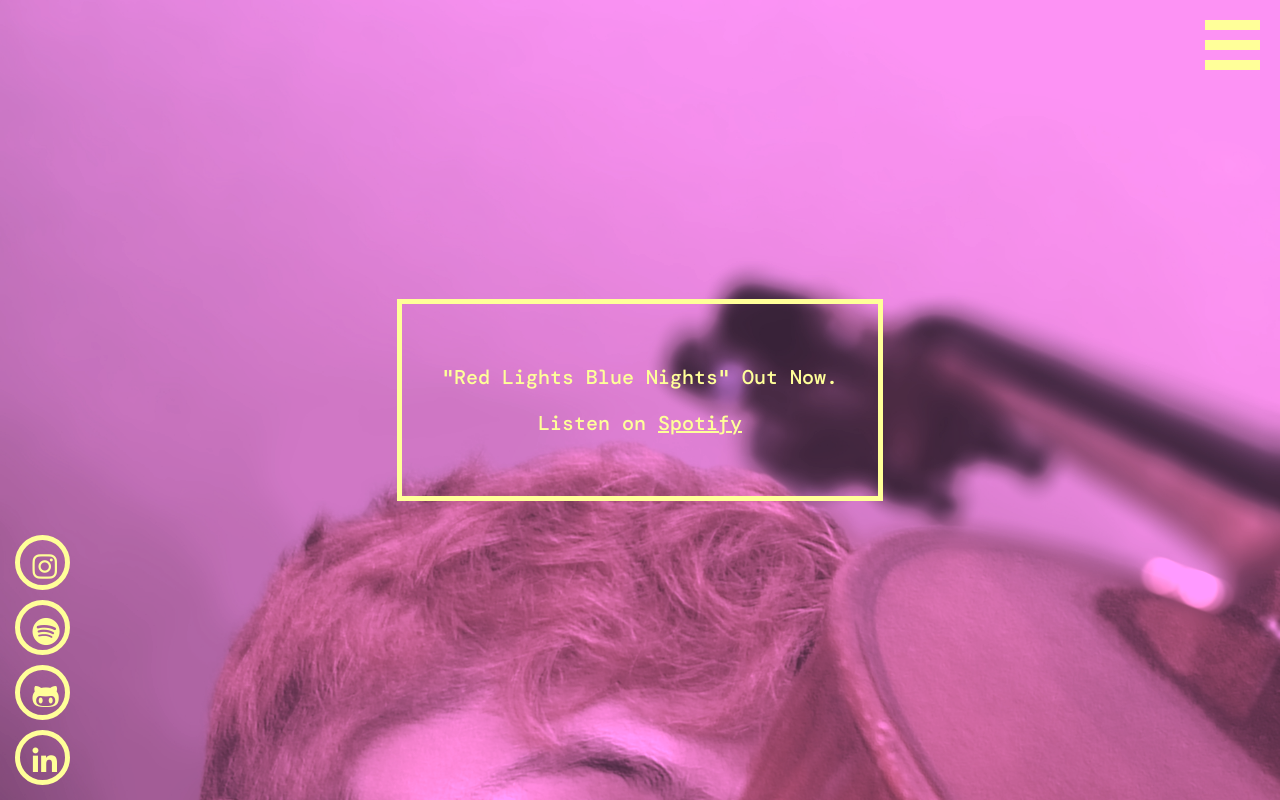
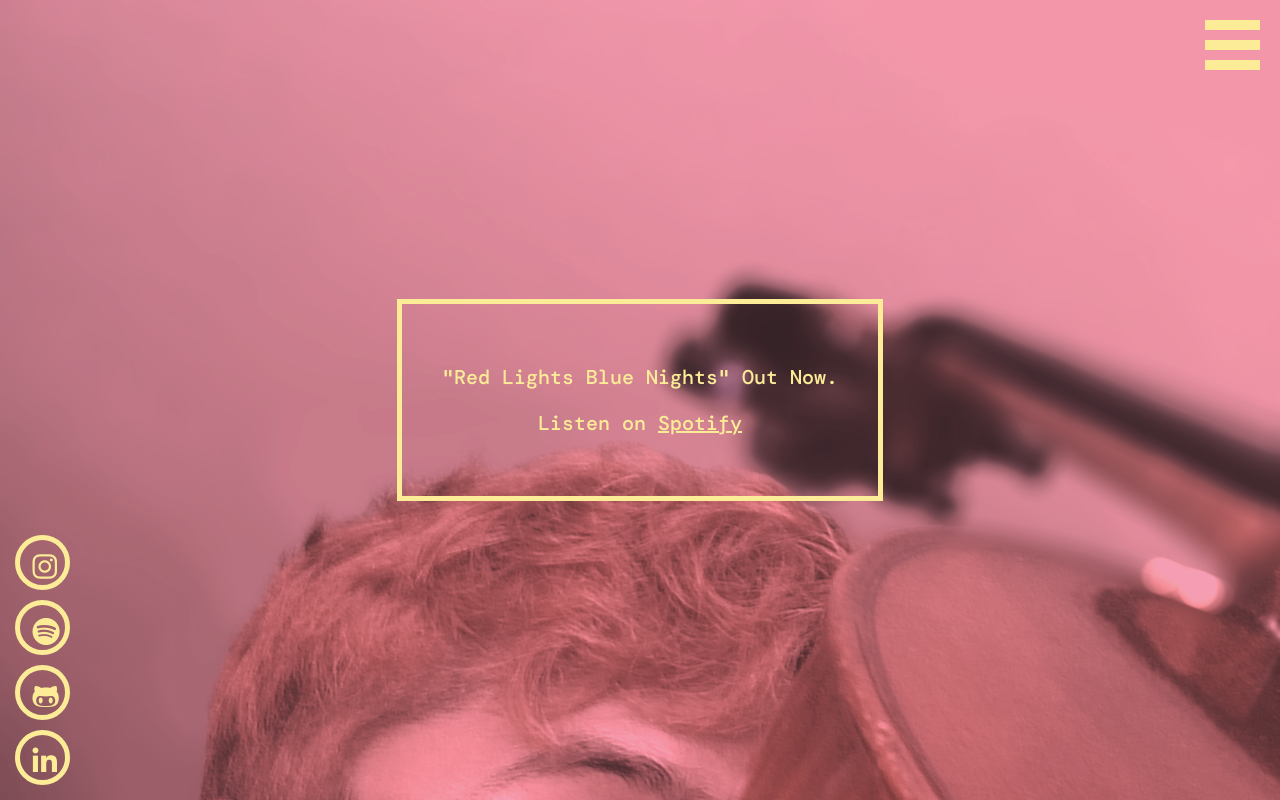
Before and after one commit to fronrich/Portfolio, a React (Create React App) app in the folder client/: page / in a window 1280 px wide. Built offline with nearby package versions, Linux system fonts and the light colour scheme.

Commit message:
modified color scheme to match mock up better

```diff
--- a/client/src/App.js
+++ b/client/src/App.js
@@ -5,6 +5,7 @@ import {BrowserRouter, Route, Switch} from 'react-router-dom';
 
 // import routes
 import Landing from "./routes/Landing";
+import Sound from "./routes/Sound";
 
 // universal stylings
 import './css/App.css';
@@ -13,6 +14,7 @@ import './css/components/containerTypes.css';
 import './css/components/social.css';
 import './css/components/menu.css';
 import './css/components/headline.css'
+import './css/components/gallery.css'
 
 
 
@@ -20,7 +22,26 @@ function App() {
   return (
     <BrowserRouter>
       <Switch>
-        <Route path="/" exact render={(props) => <Landing routeLocation={"root"} {...props} />} />
+        <Route
+          path="/"
+          exact
+          render={(props) =>
+            <Landing
+              routeLocation={"root"}
+              {...props}
+            />
+          }
+        />
+        <Route
+          path="/sound"
+          exact
+          render={(props) =>
+            <Sound
+              routeLocation={"sound"}
+              {...props}
+            />
+          }
+        />
       </Switch>
     </BrowserRouter>
   );
--- /dev/null
+++ b/client/src/components/gallery.js
@@ -0,0 +1,20 @@
+import React from 'react'
+
+/**
+ * Returns a container with important info
+ * @param {String Array} props props.item can be whatever the headline is
+ * @param {Number} props props.colorID must be theme compliant
+ */
+export default function gallery(props) {
+  return (
+    <div className={`Layer FlexLayer`}>
+      <div
+        className={
+          `Element Gallery FontMono Border_${props.colorID} Foreground_${props.colorID}`
+        }
+      >
+        {props.items}
+      </div>
+    </div>
+  )
+}
--- a/client/src/components/gui/menu/menuLinks.js
+++ b/client/src/components/gui/menu/menuLinks.js
@@ -17,9 +17,9 @@ function generateLinks() {
   let links = [];
 
   // push links to list
-  Object.keys(Links).map((key, value, index) =>
+  Object.keys(Links).map((key, index) =>
     links.push(
-      MenuLink(index, key, value)
+      MenuLink(index, key, Links[key])
     )
   )
 
--- a/client/src/components/landing/headline.js
+++ b/client/src/components/landing/headline.js
@@ -1,14 +1,13 @@
 import React from 'react'
 
-
 /**
- *
+ * Returns a container with important info
  * @param {Object} props props.item can be whatever the headline is
  * @param {Number} props props.colorID must be theme compliant
  */
 export default function headline(props) {
   return (
-    <div className={`Layer HeadlineLayer`}>
+    <div className={`Layer FlexLayer HeadlineLayer`}>
       <div
         className={
           `Element Headline FontMono Border_${props.colorID} Foreground_${props.colorID}`
--- a/client/src/css/App.css
+++ b/client/src/css/App.css
@@ -5,11 +5,11 @@
 
 :root {
   /* color scheme (adjusted to web-safe colors)*/
-  --color-1: #CCCCFF;
-  --color-2: #FFCC99;
-  --color-3: #FF99FF;
-  --color-4: #FFFF99;
-  --color-5: #66CC99;
+  --color-1: #AADFF1;
+  --color-2: #FBB57F;
+  --color-3: #F59DB2;
+  --color-4: #FCEC98;
+  --color-5: #80CAA5;
 
   /* define font types */
   --header: 'Roboto', sans-serif;
--- a/client/src/css/components/containerTypes.css
+++ b/client/src/css/components/containerTypes.css
@@ -21,6 +21,13 @@
   z-index: 1;
 }
 
+/* Layer using flexbox */
+.FlexLayer {
+  display: flex;
+  align-items: center;
+  justify-content: center;
+}
+
 /* a transparent layer which takes up the entire screen */
 .Layer {
   width: 100%;
--- /dev/null
+++ b/client/src/css/components/gallery.css
@@ -0,0 +1,3 @@
+.Gallery {
+  border: solid 4px;
+}
--- a/client/src/css/components/headline.css
+++ b/client/src/css/components/headline.css
@@ -1,8 +1,5 @@
 .HeadlineLayer {
   z-index: 0;
-  display: flex;
-  align-items: center;
-  justify-content: center;
 }
 
 .Headline {
--- a/client/src/database/links.json
+++ b/client/src/database/links.json
@@ -1,6 +1,6 @@
 {
   "home" : "link",
-  "sound" : "link",
+  "sound" : "/sound",
   "code" : "link",
   "visuals" : "link",
   "bio" : "link"
--- a/client/src/routes/Landing.js
+++ b/client/src/routes/Landing.js
@@ -1,4 +1,4 @@
-import React, {useState} from 'react'
+import React from 'react'
 import Page from "../components/page"
 
 export default function Landing() {
--- a/client/src/routes/Sound.js
+++ b/client/src/routes/Sound.js
@@ -1,23 +1,15 @@
-import React, {useState} from 'react'
+import React from 'react'
+import Page from "../components/page"
 
 export default function Sound() {
-
-  // state management
-  const [blur, setBlur] = useState(false);
-  function routeState() {
-    setBlur(!blur);
-  }
-
-  // theme is in format [<background>, <foreground/border>]
-  const THEME = [1,3];
-
   return (
     <div>
-
+      <Page
+        backgroundColor={1}
+        foregroundColor={3}
+        backgroundElements={[]}
+        foregroundElements={["Menu"]}
+      />
     </div>
   )
 }
-
-function Body(THEME, blur) {
-
-}
```
